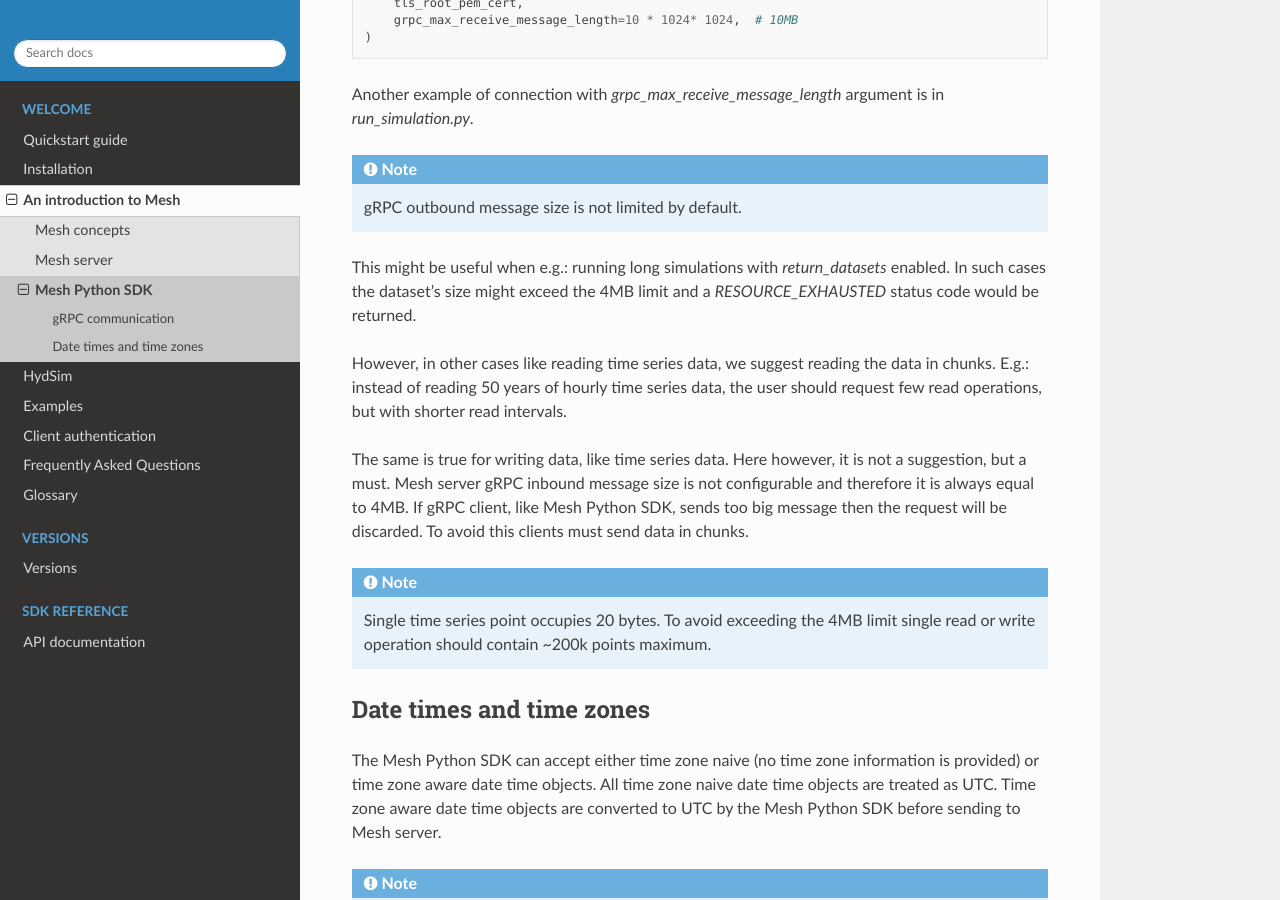
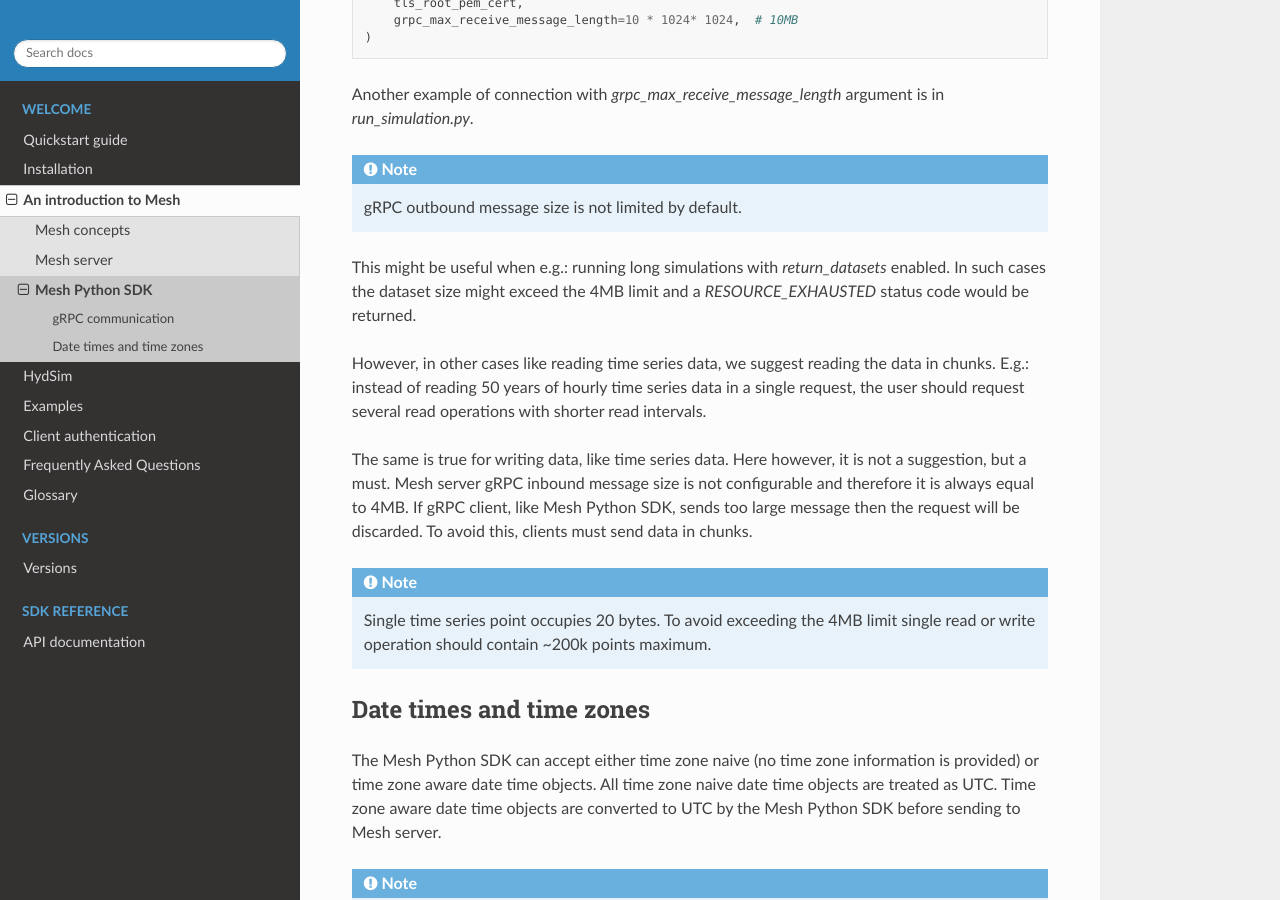
Before and after one commit to Volue-Public/energy-mesh-python, a Sphinx documentation site: the page built from docs/source/mesh_client.rst, in a window 1280 px wide and 900 px high, scrolled down 1263 px. Built offline with Sphinx 7.4.7 and the Read the Docs theme 2.0.0, drawn with Linux system fonts in a browser that asks for light colours.

Commit message:
Doc improvements

```diff
--- a/docs/source/mesh_client.rst
+++ b/docs/source/mesh_client.rst
@@ -51,18 +51,19 @@
     gRPC outbound message size is not limited by default.
 
 This might be useful when e.g.: running long simulations with
-`return_datasets` enabled. In such cases the dataset's size might exceed the
-4MB limit and a `RESOURCE_EXHAUSTED` status code would be returned.
+`return_datasets` enabled. In such cases the dataset size might exceed the 4MB
+limit and a `RESOURCE_EXHAUSTED` status code would be returned.
 
 However, in other cases like reading time series data, we suggest reading the
-data in chunks. E.g.: instead of reading 50 years of hourly time series data,
-the user should request few read operations, but with shorter read intervals.
+data in chunks. E.g.: instead of reading 50 years of hourly time series data
+in a single request, the user should request several read operations with
+shorter read intervals.
 
 The same is true for writing data, like time series data. Here however, it is
 not a suggestion, but a must. Mesh server gRPC inbound message size is not
 configurable and therefore it is always equal to 4MB. If gRPC client, like Mesh
-Python SDK, sends too big message then the request will be discarded. To avoid
-this clients must send data in chunks.
+Python SDK, sends too large message then the request will be discarded. To avoid
+this, clients must send data in chunks.
 
 .. note::
     Single time series point occupies 20 bytes. To avoid exceeding the 4MB
```
